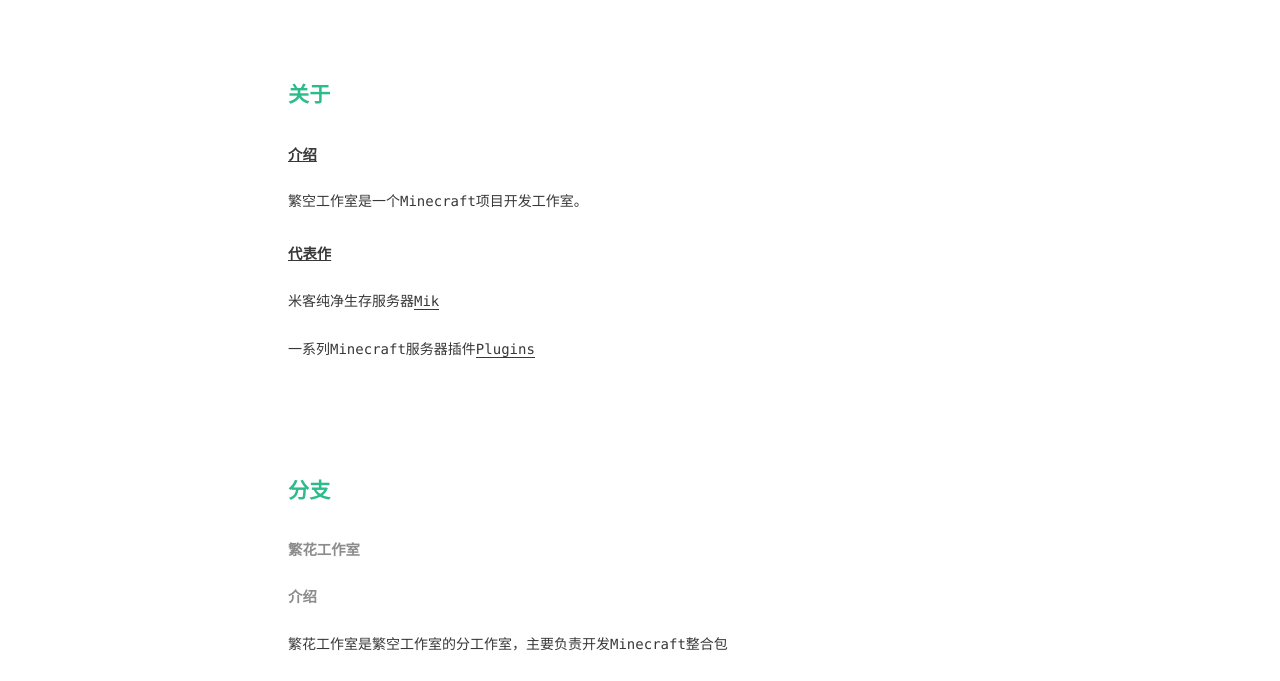
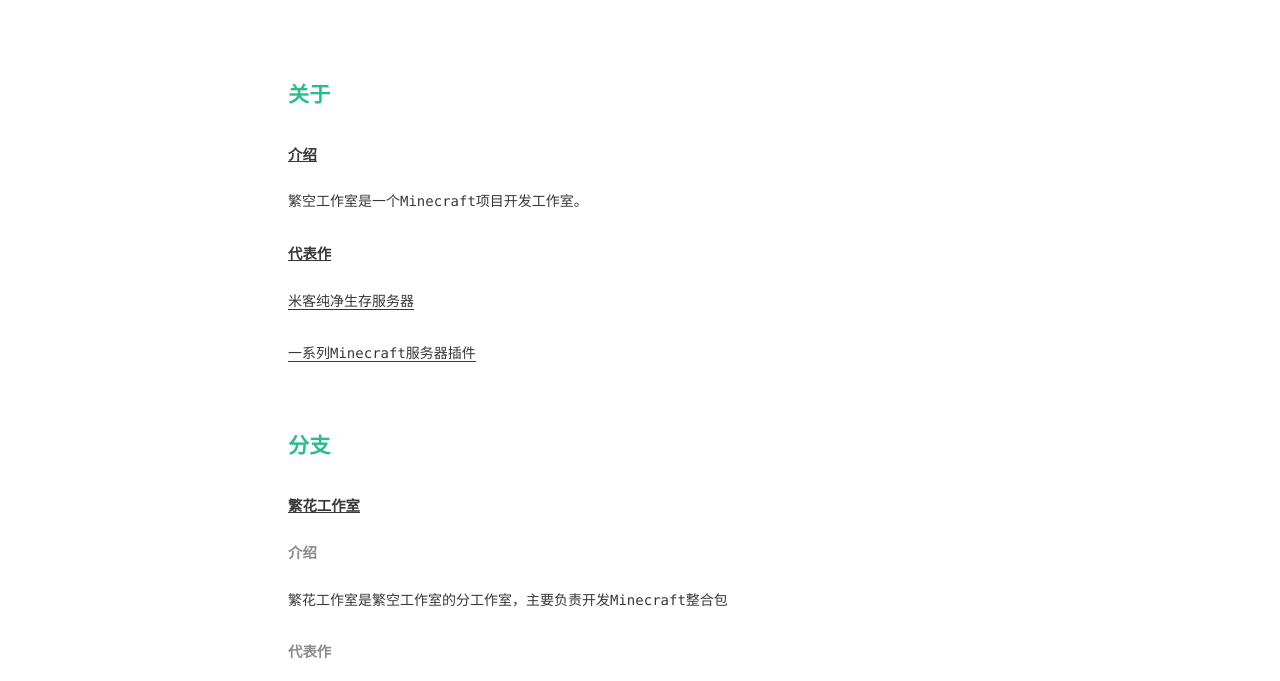
Before and after one commit to iamyuuk/StudioWebsite, a plain HTML site: page about/index.html in a window 1280 px wide. Shown: the part 119-800 px from the top of the page. Drawn offline with nearby package versions, Linux system fonts and the light colour scheme; a web font is replaced by a local one.

Commit message:
Site updated: 2023-01-12 01:37:46

```diff
--- a/about/index.html
+++ b/about/index.html
@@ -6,15 +6,15 @@
     <meta http-equiv="X-UA-Compatible" content="IE=edge">
     <meta name="HandheldFriendly" content="True">
     <meta name="viewport" content="width=device-width, initial-scale=1, maximum-scale=5" />
-    <meta name="description" content="关于介绍繁空工作室是一个Minecraft项目开发工作室。 代表作米客纯净生存服务器Mik一系列Minecraft服务器插件Plugins 分支繁花工作室介绍繁花工作室是繁空工作室的分工作室，主要负责开发Minecraft整合包 代表作Levitated2(制作中)">
+    <meta name="description" content="关于介绍繁空工作室是一个Minecraft项目开发工作室。 代表作米客纯净生存服务器 一系列Minecraft服务器插件 分支繁花工作室介绍繁花工作室是繁空工作室的分工作室，主要负责开发Minecraft整合包 代表作Levitated2(制作中)">
 <meta property="og:type" content="website">
 <meta property="og:title" content="about">
 <meta property="og:url" content="http://example.com/about/index.html">
 <meta property="og:site_name" content="繁空工作室">
-<meta property="og:description" content="关于介绍繁空工作室是一个Minecraft项目开发工作室。 代表作米客纯净生存服务器Mik一系列Minecraft服务器插件Plugins 分支繁花工作室介绍繁花工作室是繁空工作室的分工作室，主要负责开发Minecraft整合包 代表作Levitated2(制作中)">
+<meta property="og:description" content="关于介绍繁空工作室是一个Minecraft项目开发工作室。 代表作米客纯净生存服务器 一系列Minecraft服务器插件 分支繁花工作室介绍繁花工作室是繁空工作室的分工作室，主要负责开发Minecraft整合包 代表作Levitated2(制作中)">
 <meta property="og:locale" content="zh_CN">
 <meta property="article:published_time" content="2023-01-11T13:48:27.000Z">
-<meta property="article:modified_time" content="2023-01-11T17:32:19.427Z">
+<meta property="article:modified_time" content="2023-01-11T17:37:32.893Z">
 <meta property="article:author" content="Encinet">
 <meta name="twitter:card" content="summary">
 
@@ -86,9 +86,10 @@
   <div class="content" itemprop="articleBody">
 
           <h1 id="关于"><a href="#关于" class="headerlink" title="关于"></a>关于</h1><h3 id="介绍"><a href="#介绍" class="headerlink" title="介绍"></a>介绍</h3><p>繁空工作室是一个Minecraft项目开发工作室。</p>
-<h3 id="代表作"><a href="#代表作" class="headerlink" title="代表作"></a>代表作</h3><p>米客纯净生存服务器<a target="_blank" rel="noopener" href="https://mikwiki.netlify.app/">Mik</a><br><br>一系列Minecraft服务器插件<a href="github.com/encinet">Plugins</a><br><br><br></p>
-<h1 id="分支"><a href="#分支" class="headerlink" title="分支"></a>分支</h1><h4 id="繁花工作室"><a href="#繁花工作室" class="headerlink" title="繁花工作室"></a>繁花工作室</h4><h6 id="介绍-1"><a href="#介绍-1" class="headerlink" title="介绍"></a>介绍</h6><p>繁花工作室是繁空工作室的分工作室，主要负责开发Minecraft整合包</p>
-<h6 id="代表作-1"><a href="#代表作-1" class="headerlink" title="代表作"></a>代表作</h6><p>Levitated2(制作中)</p>
+<h3 id="代表作"><a href="#代表作" class="headerlink" title="代表作"></a>代表作</h3><p><a target="_blank" rel="noopener" href="https://mikwiki.netlify.app/">米客纯净生存服务器</a></p>
+<p><a href="github.com/encinet">一系列Minecraft服务器插件</a></p>
+<h1 id="分支"><a href="#分支" class="headerlink" title="分支"></a>分支</h1><h3 id="繁花工作室"><a href="#繁花工作室" class="headerlink" title="繁花工作室"></a>繁花工作室</h3><h4 id="介绍-1"><a href="#介绍-1" class="headerlink" title="介绍"></a>介绍</h4><p>繁花工作室是繁空工作室的分工作室，主要负责开发Minecraft整合包</p>
+<h4 id="代表作-1"><a href="#代表作-1" class="headerlink" title="代表作"></a>代表作</h4><p>Levitated2(制作中)</p>
 
 
   </div>
```
